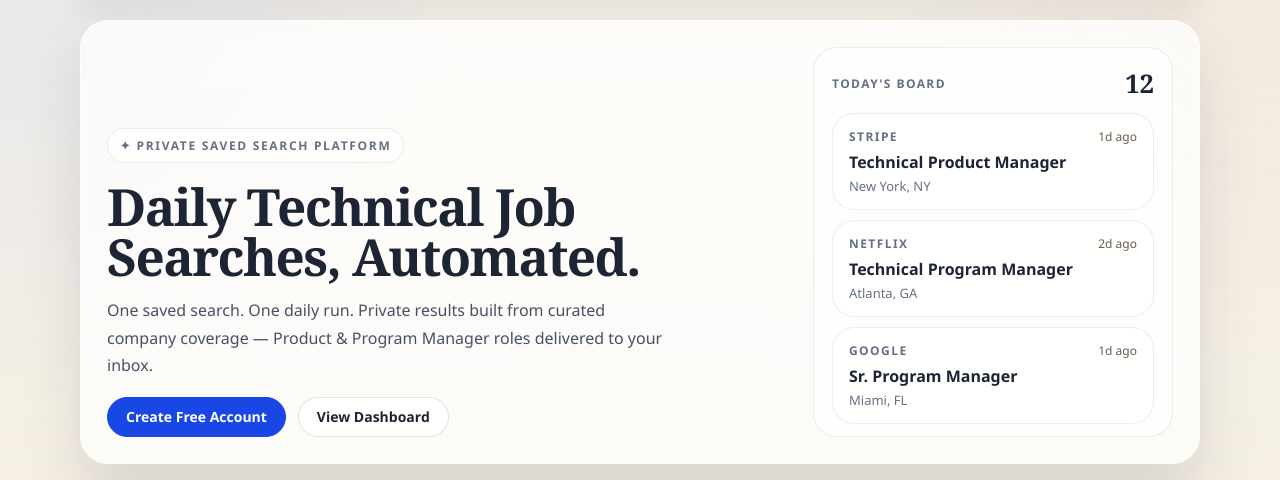
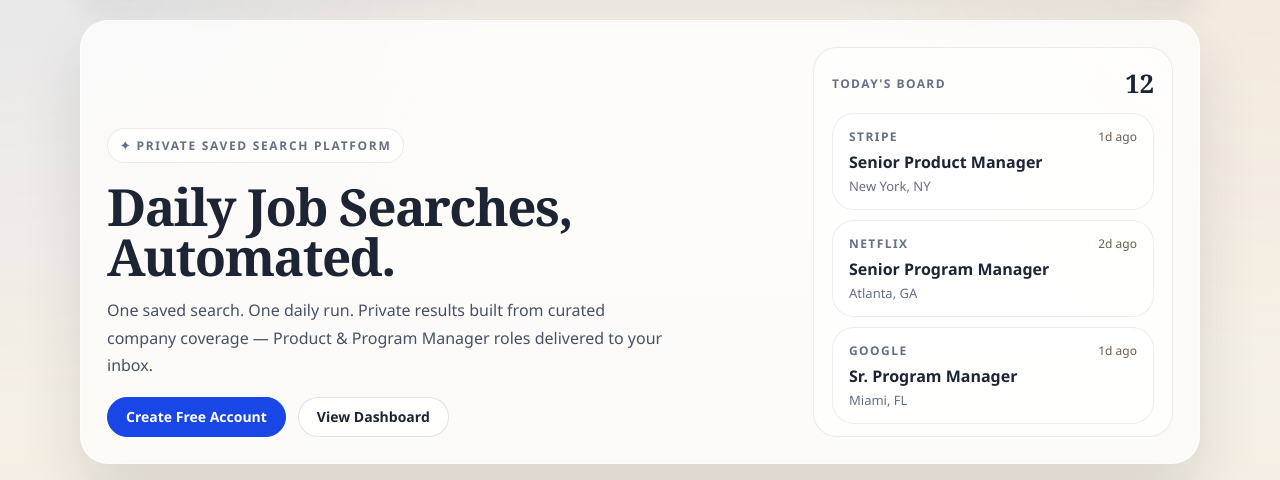
Before and after one commit to divinedavis/JordansJobFinder, a Flask app: page / in a window 1280 px wide. Shown: the part 87-567 px from the top of the page. Run offline with Flask 3, Linux system fonts and the light colour scheme; some libraries are stand-ins or nearby versions.

Commit message:
Drop \"Technical\" qualifier from user-facing copy
Ahead of adding a Finance tab, the brand needs to read as a general job
finder rather than a technical-PM-only board. Updates:
- Hero h1, dashboard subtitle, settings + saved_search copy
- OG / Twitter meta titles + new og-image-v3.png (also forces social
  link previews to refetch since v2 was the old wording)
- Catalog title labels (slugs unchanged so existing saved_searches still
  resolve)
- scraper.py static-page hero copy + city descriptions

Co-Authored-By: Claude Opus 4.7 (1M context) <noreply@anthropic.com>

```diff
--- a/app/catalog.py
+++ b/app/catalog.py
@@ -1,8 +1,8 @@
 import os
 
 TITLE_OPTIONS = [
-    {"slug": "technical-product-manager", "label": "Technical Product Manager"},
-    {"slug": "technical-program-manager", "label": "Technical Program Manager"},
+    {"slug": "technical-product-manager", "label": "Product Manager"},
+    {"slug": "technical-program-manager", "label": "Program Manager"},
 ]
 
 TITLE_LABELS = {item["slug"]: item["label"] for item in TITLE_OPTIONS}
--- a/app/templates/base.html
+++ b/app/templates/base.html
@@ -10,17 +10,17 @@
   <!-- Open Graph / iMessage / Social previews -->
   <meta property="og:type" content="website">
   <meta property="og:url" content="https://jordansjobfinder.com/">
-  <meta property="og:title" content="Jordan's Job Finder — Daily Technical Job Searches, Automated">
+  <meta property="og:title" content="Jordan's Job Finder — Daily Job Searches, Automated">
   <meta property="og:description" content="One saved search. One daily run. Private results built from curated company coverage — Product &amp; Program Manager roles delivered to your inbox.">
-  <meta property="og:image" content="https://jordansjobfinder.com/static/og-image-v2.png">
+  <meta property="og:image" content="https://jordansjobfinder.com/static/og-image-v3.png">
   <meta property="og:image:width" content="1200">
   <meta property="og:image:height" content="630">
   <meta property="og:site_name" content="Jordan's Job Finder">
   <!-- Twitter Card -->
   <meta name="twitter:card" content="summary_large_image">
-  <meta name="twitter:title" content="Jordan's Job Finder — Daily Technical Job Searches, Automated">
+  <meta name="twitter:title" content="Jordan's Job Finder — Daily Job Searches, Automated">
   <meta name="twitter:description" content="One saved search. One daily run. Private results built from curated company coverage.">
-  <meta name="twitter:image" content="https://jordansjobfinder.com/static/og-image-v2.png">
+  <meta name="twitter:image" content="https://jordansjobfinder.com/static/og-image-v3.png">
   <!-- General -->
   <meta name="description" content="One saved search. One daily run. Private results built from curated company coverage — Product &amp; Program Manager roles delivered to your inbox.">
   <style>
--- a/app/templates/dashboard.html
+++ b/app/templates/dashboard.html
@@ -7,7 +7,7 @@
     <span class="eyebrow">Private Jobs</span>
     <h1>Your current job matches.</h1>
     <p style="margin-top: 14px; max-width: 62ch;">
-      Technical product and program manager jobs across NYC, Atlanta, Miami, Dallas, Houston, and DC.
+      Product and program manager jobs across NYC, Atlanta, Miami, Dallas, Houston, and DC.
     </p>
   </section>
 
--- a/app/templates/home.html
+++ b/app/templates/home.html
@@ -7,7 +7,7 @@
     <div class="hero-layout">
       <div class="hero-copy">
         <span class="eyebrow">✦ Private Saved Search Platform</span>
-        <h1>Daily Technical Job Searches, Automated.</h1>
+        <h1>Daily Job Searches, Automated.</h1>
         <p>One saved search. One daily run. Private results built from curated company coverage — Product &amp; Program Manager roles delivered to your inbox.</p>
         <div class="button-row">
           {% if not user %}
@@ -28,7 +28,7 @@
                 <span class="match-company">Stripe</span>
                 <span class="match-posted">1d ago</span>
               </div>
-              <div style="margin-top: 6px; font-weight: 600;">Technical Product Manager</div>
+              <div style="margin-top: 6px; font-weight: 600;">Senior Product Manager</div>
               <div class="muted" style="margin-top: 4px; font-size: 13px;">New York, NY</div>
             </div>
             <div class="card" style="padding: 14px 16px;">
@@ -36,7 +36,7 @@
                 <span class="match-company">Netflix</span>
                 <span class="match-posted">2d ago</span>
               </div>
-              <div style="margin-top: 6px; font-weight: 600;">Technical Program Manager</div>
+              <div style="margin-top: 6px; font-weight: 600;">Senior Program Manager</div>
               <div class="muted" style="margin-top: 4px; font-size: 13px;">Atlanta, GA</div>
             </div>
             <div class="card" style="padding: 14px 16px;">
--- a/app/templates/saved_search.html
+++ b/app/templates/saved_search.html
@@ -23,7 +23,7 @@
       </select>
       {% if is_superuser %}
       <p class="muted" style="margin-top: -6px; margin-bottom: 12px;">
-        Your super-user account automatically sees both technical product manager and technical program manager roles that require 8+ years of experience.
+        Your super-user account automatically sees both product manager and program manager roles that require 8+ years of experience.
       </p>
       {% endif %}
 
--- a/app/templates/settings.html
+++ b/app/templates/settings.html
@@ -11,7 +11,7 @@
     </p>
     {% if is_superuser %}
     <p class="muted" style="margin-top: 12px;">
-      Super-user access is active on this account. Billing limits are bypassed, and 8+ year technical product/program manager jobs are included automatically.
+      Super-user access is active on this account. Billing limits are bypassed, and 8+ year product/program manager jobs are included automatically.
     </p>
     {% endif %}
   </section>
```
Also changed, not shown: scraper.py (+6 -6 lines), app/static/og-image-v3.png (added).
